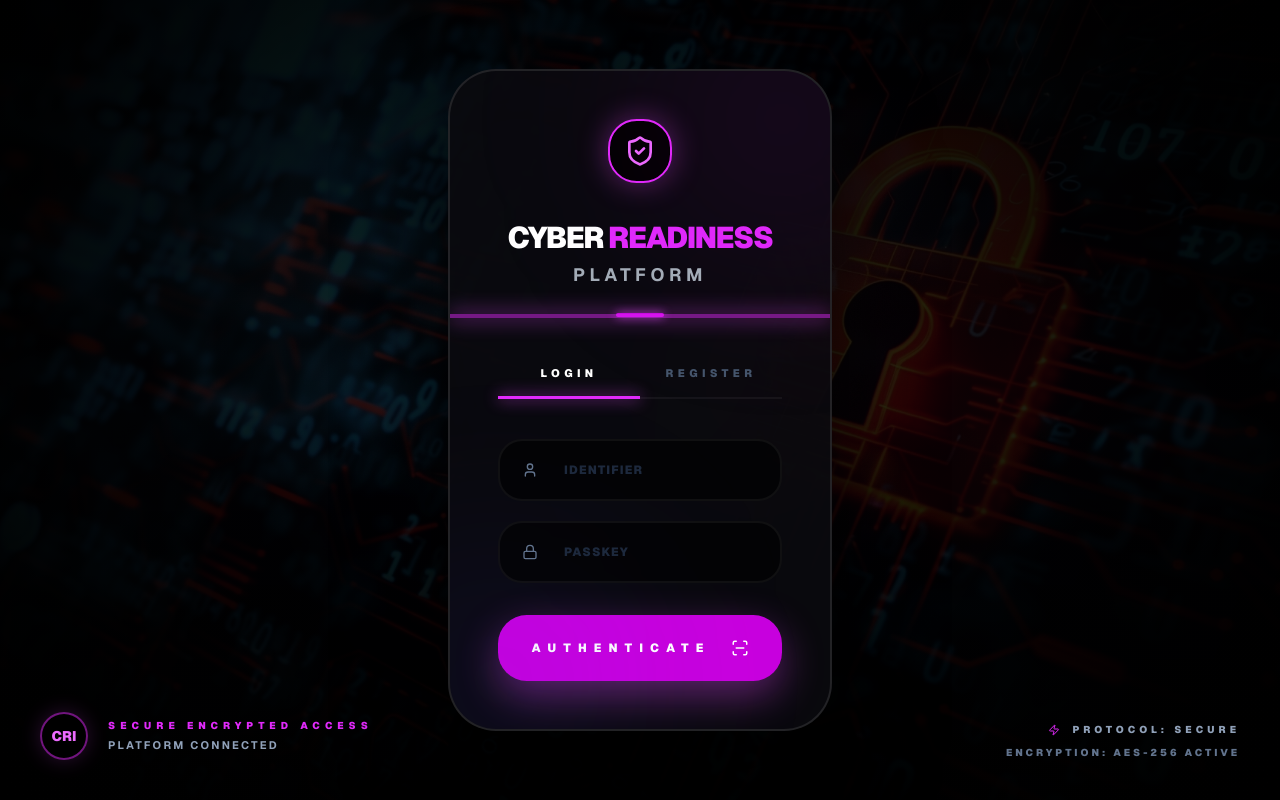
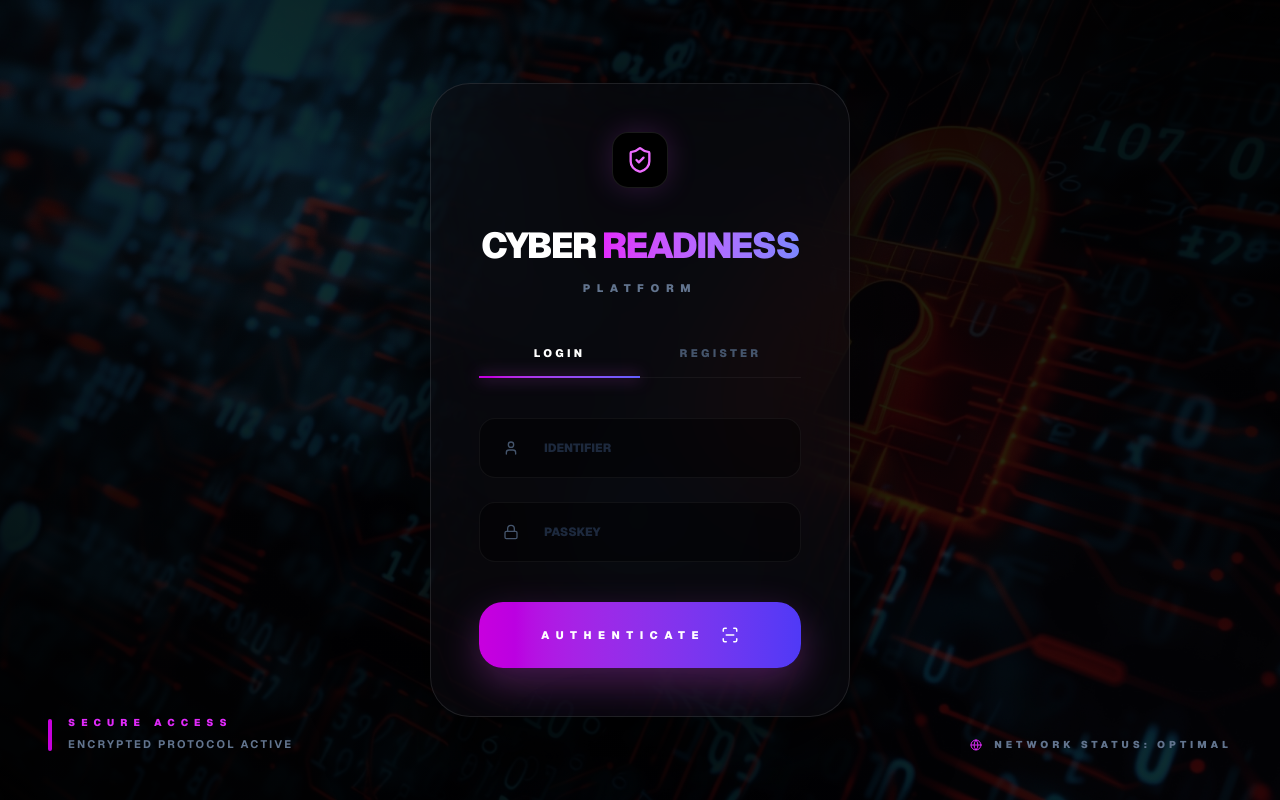
Before and after one commit to Edwinn1711/cyber-backend, a Next.js app: page / in a window 1280 px wide. Built offline with nearby package versions, Linux system fonts and the light colour scheme.

Commit message:
UI LUXURY UPDATE: Full centered layout, improved contrast, and premium branding

```diff
--- a/app/(loginregister)/page.tsx
+++ b/app/(loginregister)/page.tsx
@@ -2,33 +2,34 @@
 import React, { useState, useEffect } from 'react'
 import { useRouter } from 'next/navigation'
 import { motion, AnimatePresence, useMotionValue, useSpring, useTransform } from 'framer-motion'
+// --- IMPORT IKON AUDITED ---
 import {
   ShieldCheck, User, Lock, ScanLine, AlertTriangle, Fingerprint,
-  MapPin, Calendar, CheckCircle2, Database, Server, Zap, ShieldAlert
+  MapPin, Calendar, CheckCircle2, Zap, ShieldAlert, Globe
 } from 'lucide-react'
 
 // --- ASSET GALAXY HD ---
 const CYBER_ASSETS = ["/bg/cyber1.jpg", "/bg/cyber2.jpg", "/bg/cyber3.jpg", "/bg/cyber4.jpg", "/bg/cyber5.jpg"];
 const AVAILABLE_CLASSES = ["X MIPA 1", "X IPS 1", "XI TKJ 1", "XI RPL 1", "XII MIPA 2", "XII DKV 1"];
 
-// --- BACKGROUND BERSIH ELEGAN & STABIL (DEEP CONTRAST) ---
+// --- BACKGROUND ENGINE (DEEP OBSIDIAN) ---
 const PersistentUniverse = React.memo(({ bgIdx }: { bgIdx: number }) => {
   return (
-    <div className="fixed inset-0 z-0 overflow-hidden bg-[#020106]">
+    <div className="fixed inset-0 z-0 overflow-hidden bg-[#020205]">
       <AnimatePresence mode="wait">
         <motion.img
           key={bgIdx}
           src={CYBER_ASSETS[bgIdx]}
           initial={{ opacity: 0, scale: 1.1 }}
-          animate={{ opacity: 0.25, scale: 1 }}
+          animate={{ opacity: 0.18, scale: 1 }}
           exit={{ opacity: 0 }}
-          transition={{ duration: 3, ease: "easeInOut" }}
-          className="absolute inset-0 w-full h-full object-cover pointer-events-none mix-blend-lighten"
+          transition={{ duration: 4 }}
+          className="absolute inset-0 w-full h-full object-cover pointer-events-none mix-blend-screen"
         />
       </AnimatePresence>
-      <div className="absolute inset-0 bg-gradient-to-b from-black/40 via-transparent to-black/90 pointer-events-none" />
-      <div className="absolute inset-0 bg-grid-static opacity-[0.05] pointer-events-none" />
-      <div className="absolute inset-0 bg-[radial-gradient(circle_at_center,transparent_0%,#000000_100%)] pointer-events-none" />
+      {/* Overlay Netral Mewah */}
+      <div className="absolute inset-0 bg-gradient-to-tr from-black via-transparent to-black opacity-80" />
+      <div className="absolute inset-0 bg-grid-static opacity-[0.03]" />
     </div>
   );
 });
@@ -50,13 +51,12 @@ export default function CyberLoginGateway() {
   const [errorMessage, setErrorMessage] = useState('');
 
   // ====================================================================
-  // LOGIKA 3D PARALLAX TILT
+  // LOGIKA 3D PARALLAX (HALUS & PREMIUM)
   // ====================================================================
   const mouseX = useMotionValue(0);
   const mouseY = useMotionValue(0);
-
-  const rotateX = useSpring(useTransform(mouseY, [-0.5, 0.5], [10, -10]), { stiffness: 100, damping: 20 });
-  const rotateY = useSpring(useTransform(mouseX, [-0.5, 0.5], [-10, 10]), { stiffness: 100, damping: 20 });
+  const rotateX = useSpring(useTransform(mouseY, [-0.5, 0.5], [7, -7]), { stiffness: 120, damping: 25 });
+  const rotateY = useSpring(useTransform(mouseX, [-0.5, 0.5], [-7, 7]), { stiffness: 120, damping: 25 });
 
   useEffect(() => {
     const handleMouseMove = (e: MouseEvent) => {
@@ -68,17 +68,13 @@ export default function CyberLoginGateway() {
   }, [mouseX, mouseY]);
 
   useEffect(() => {
-    const interval = setInterval(() => setBgIdx(p => (p + 1) % CYBER_ASSETS.length), 8000);
+    const interval = setInterval(() => setBgIdx(p => (p + 1) % CYBER_ASSETS.length), 10000);
     return () => clearInterval(interval);
   }, []);
 
-  // ====================================================================
-  // FUNGSI AUTHENTICATE
-  // ====================================================================
   const handleAuthenticate = async (e: React.FormEvent) => {
     e.preventDefault();
-    if (!username || !password) { setErrorMessage("Mandatory fields missing."); setStatus('error'); return; }
-    if (activeTab === 'REGISTER' && (!asal || !tanggalLahir)) { setErrorMessage("Complete all fields."); setStatus('error'); return; }
+    if (!username || !password) { setErrorMessage("Mandatory identity required."); setStatus('error'); return; }
 
     setStatus('loading');
     try {
@@ -94,135 +90,128 @@ export default function CyberLoginGateway() {
       });
 
       const data = await res.json();
-
       if (res.ok) {
         localStorage.setItem('user', JSON.stringify(data));
         setStatus('success');
-        const role = data.role || 'siswa';
-        setTimeout(() => router.push(role === 'guru' || role === 'admin' ? '/guru' : '/siswa'), 1500);
+        setTimeout(() => router.push(data.role === 'guru' || data.role === 'admin' ? '/guru' : '/siswa'), 1500);
       } else {
         setErrorMessage(data.detail || "Authentication Failed.");
         setStatus('error');
-        setTimeout(() => setStatus('idle'), 3000);
       }
-    } catch (error) {
+    } catch (e) {
       setErrorMessage("Gateway Connection Failed.");
       setStatus('error');
-      setTimeout(() => setStatus('idle'), 3000);
     }
   };
 
   return (
-    <div className="flex items-center justify-center min-h-screen w-full bg-black text-slate-100 overflow-hidden font-sans selection:bg-fuchsia-500/30 relative perspective-[1200px]">
+    <div className="flex items-center justify-center min-h-screen w-full bg-[#020205] text-slate-100 overflow-hidden font-sans selection:bg-fuchsia-500/30 relative perspective-[1500px]">
       <PersistentUniverse bgIdx={bgIdx} />
 
-      {/* Ornamen Teks Kiri Bawah (Version V2.1 REMOVED) */}
-      <div className="absolute bottom-10 left-10 z-10 hidden md:flex items-center gap-5">
-        <div className="w-12 h-12 border-2 border-fuchsia-500/50 rounded-full flex items-center justify-center bg-black/80 backdrop-blur-md shadow-[0_0_20px_rgba(217,70,239,0.2)]">
-           <span className="font-black text-fuchsia-400 text-sm">CRI</span>
-        </div>
-        <div>
-          <p className="text-[10px] font-black text-fuchsia-500 tracking-[0.5em] uppercase">SECURE ENCRYPTED ACCESS</p>
-          <p className="text-[11px] font-bold text-slate-400 tracking-[0.2em] uppercase mt-1">PLATFORM CONNECTED</p>
+      {/* FOOTER KIRI (CLEAN & PRO) */}
+      <div className="absolute bottom-12 left-12 z-10 hidden md:block">
+        <div className="flex items-center gap-4">
+           <div className="w-1 h-8 bg-fuchsia-600 rounded-full" />
+           <div>
+             <p className="text-[10px] font-black text-fuchsia-500 tracking-[0.6em] uppercase leading-none">SECURE ACCESS</p>
+             <p className="text-[11px] font-bold text-slate-500 tracking-[0.2em] uppercase mt-2">ENCRYPTED PROTOCOL ACTIVE</p>
+           </div>
         </div>
       </div>
 
-      {/* Ornamen Teks Kanan Bawah */}
-      <div className="absolute bottom-10 right-10 text-right z-10 hidden md:block">
-        <p className="text-[10px] font-black text-slate-400 tracking-[0.4em] uppercase flex items-center justify-end gap-3"><Zap size={12} className="text-fuchsia-500"/> PROTOCOL: SECURE</p>
-        <p className="text-[10px] font-black text-slate-500 tracking-[0.3em] uppercase mt-2">ENCRYPTION: AES-256 ACTIVE</p>
+      {/* FOOTER KANAN */}
+      <div className="absolute bottom-12 right-12 text-right z-10 hidden md:block">
+        <p className="text-[10px] font-black text-slate-500 tracking-[0.4em] uppercase flex items-center justify-end gap-3">
+          <Globe size={12} className="text-fuchsia-500 animate-pulse" /> NETWORK STATUS: OPTIMAL
+        </p>
       </div>
 
-      {/* KARTU LOGIN UTAMA (HIGH CONTRAST & MEGAH) */}
+      {/* KARTU UTAMA - KOTAK PERSEGI MEWAH DI TENGAH */}
       <motion.div
-        initial={{ opacity: 0, y: 30 }}
-        animate={{ opacity: 1, y: 0 }}
-        transition={{ duration: 0.8 }}
+        initial={{ opacity: 0, scale: 0.95 }}
+        animate={{ opacity: 1, scale: 1 }}
+        transition={{ duration: 1 }}
         style={{ rotateX, rotateY, transformStyle: "preserve-3d" }}
-        className="relative z-10 w-full max-w-sm mx-4 bg-[#0a0a0f]/90 backdrop-blur-[60px] border-2 border-white/10 rounded-[3rem] p-12 shadow-[0_50px_100px_rgba(0,0,0,0.9)] my-8 overflow-hidden group"
+        className="relative z-10 w-full max-w-[420px] mx-4 bg-[#0a0a0f]/60 backdrop-blur-[40px] border border-white/10 rounded-[2.5rem] p-12 shadow-[0_30px_100px_rgba(0,0,0,0.8)] overflow-hidden group"
       >
-        {/* Glow Effects */}
-        <div className="absolute -top-20 -right-20 w-64 h-64 bg-fuchsia-600/10 blur-[100px] rounded-full" />
-        <div className="absolute -bottom-20 -left-20 w-64 h-64 bg-indigo-600/10 blur-[100px] rounded-full" />
+        {/* Glow di bawah kartu agar terlihat melayang */}
+        <div className="absolute -bottom-10 left-1/2 -translate-x-1/2 w-48 h-2 bg-fuchsia-500/20 blur-2xl rounded-full" />
 
-        {/* Holographic Scan Line */}
-        <div className="absolute top-0 left-0 w-full h-1 bg-fuchsia-500/50 shadow-[0_0_20px_#d946ef] animate-scan z-20" />
-
-        <div className="mx-auto w-16 h-16 bg-black border-2 border-fuchsia-500 rounded-[1.8rem] flex items-center justify-center mb-10 shadow-[0_0_30px_rgba(217,70,239,0.4)] transform group-hover:scale-110 transition-all duration-700">
-          <ShieldCheck className="text-fuchsia-400" size={32} />
+        <div className="mx-auto w-14 h-14 bg-black border border-white/10 rounded-2xl flex items-center justify-center mb-10 shadow-[0_0_30px_rgba(217,70,239,0.2)]">
+          <ShieldCheck className="text-fuchsia-400" size={28} />
         </div>
 
         <div className="text-center mb-12">
-          <h1 className="text-3xl font-black text-white tracking-tighter uppercase leading-none">
-            CYBER <span className="text-fuchsia-500">READINESS</span>
+          <h1 className="text-4xl font-black text-white tracking-tighter uppercase leading-none">
+            CYBER <span className="text-transparent bg-clip-text bg-gradient-to-r from-fuchsia-500 to-indigo-400">READINESS</span>
           </h1>
-          <h2 className="text-lg font-bold text-slate-300 tracking-[0.25em] uppercase mt-2 opacity-80">PLATFORM</h2>
-          <div className="w-12 h-1 bg-fuchsia-600 mx-auto mt-6 rounded-full shadow-[0_0_10px_#d946ef]" />
+          <p className="text-[11px] font-black text-slate-500 tracking-[0.6em] uppercase mt-4">PLATFORM</p>
         </div>
 
-        {/* Tabs */}
-        <div className="flex border-b-2 border-white/5 mb-10 relative">
-          <button onClick={() => setActiveTab('LOGIN')} className={`flex-1 pb-4 text-[11px] font-black tracking-[0.4em] transition-all ${activeTab === 'LOGIN' ? 'text-white' : 'text-slate-600 hover:text-slate-400'}`}>LOGIN</button>
-          <button onClick={() => setActiveTab('REGISTER')} className={`flex-1 pb-4 text-[11px] font-black tracking-[0.4em] transition-all ${activeTab === 'REGISTER' ? 'text-white' : 'text-slate-600 hover:text-slate-400'}`}>REGISTER</button>
+        {/* Navigation Tabs */}
+        <div className="flex border-b border-white/5 mb-10 relative">
+          <button onClick={() => setActiveTab('LOGIN')} className={`flex-1 pb-4 text-[11px] font-black tracking-[0.3em] transition-all uppercase ${activeTab === 'LOGIN' ? 'text-white' : 'text-slate-600 hover:text-slate-400'}`}>Login</button>
+          <button onClick={() => setActiveTab('REGISTER')} className={`flex-1 pb-4 text-[11px] font-black tracking-[0.3em] transition-all uppercase ${activeTab === 'REGISTER' ? 'text-white' : 'text-slate-600 hover:text-slate-400'}`}>Register</button>
           <motion.div
             animate={{ x: activeTab === 'LOGIN' ? '0%' : '100%' }}
-            className="absolute bottom-[-2px] h-[3px] w-1/2 bg-fuchsia-500 shadow-[0_0_15px_#d946ef]"
+            className="absolute bottom-[-1px] h-[2px] w-1/2 bg-gradient-to-r from-fuchsia-600 to-indigo-500 shadow-[0_0_15px_rgba(217,70,239,0.8)]"
           />
         </div>
 
-        <form onSubmit={handleAuthenticate} className="space-y-5">
+        <form onSubmit={handleAuthenticate} className="space-y-6">
 
           <div className="relative group">
-            <User size={16} className="absolute left-6 top-1/2 -translate-y-1/2 text-slate-500 group-focus-within:text-fuchsia-400 transition-colors" />
-            <input type="text" placeholder="IDENTIFIER" value={username} onChange={(e) => setUsername(e.target.value)} disabled={status === 'loading'} className="w-full bg-black/60 border-2 border-white/5 rounded-[1.5rem] py-5 pl-16 pr-6 text-[12px] font-black text-white tracking-widest outline-none focus:border-fuchsia-500 transition-all placeholder:text-slate-800" />
+            <User size={16} className="absolute left-6 top-1/2 -translate-y-1/2 text-slate-600 group-focus-within:text-fuchsia-500 transition-colors" />
+            <input
+              type="text"
+              placeholder="IDENTIFIER"
+              value={username}
+              onChange={(e) => setUsername(e.target.value)}
+              className="w-full bg-black/40 border border-white/5 rounded-2xl py-5 pl-16 pr-6 text-[12px] font-black text-white outline-none focus:border-fuchsia-500/50 transition-all placeholder:text-slate-800"
+            />
           </div>
 
           <div className="relative group">
-            <Lock size={16} className="absolute left-6 top-1/2 -translate-y-1/2 text-slate-500 group-focus-within:text-fuchsia-400 transition-colors" />
-            <input type="password" placeholder="PASSKEY" value={password} onChange={(e) => setPassword(e.target.value)} disabled={status === 'loading'} className="w-full bg-black/60 border-2 border-white/5 rounded-[1.5rem] py-5 pl-16 pr-6 text-[12px] font-black text-white tracking-widest outline-none focus:border-fuchsia-500 transition-all placeholder:text-slate-800" />
+            <Lock size={16} className="absolute left-6 top-1/2 -translate-y-1/2 text-slate-600 group-focus-within:text-fuchsia-500 transition-colors" />
+            <input
+              type="password"
+              placeholder="PASSKEY"
+              value={password}
+              onChange={(e) => setPassword(e.target.value)}
+              className="w-full bg-black/40 border border-white/5 rounded-2xl py-5 pl-16 pr-6 text-[12px] font-black text-white outline-none focus:border-fuchsia-500/50 transition-all placeholder:text-slate-800"
+            />
           </div>
 
           <AnimatePresence>
             {activeTab === 'REGISTER' && (
               <motion.div initial={{ height: 0, opacity: 0 }} animate={{ height: 'auto', opacity: 1 }} exit={{ height: 0, opacity: 0 }} className="space-y-5 pt-2 overflow-hidden">
-                <div className="relative">
-                   <MapPin size={16} className="absolute left-6 top-1/2 -translate-y-1/2 text-slate-500" />
-                   <input type="text" placeholder="ORIGIN CITY" value={asal} onChange={(e) => setAsal(e.target.value)} className="w-full bg-black/60 border-2 border-white/5 rounded-[1.5rem] py-5 pl-16 pr-6 text-[11px] font-black text-white outline-none focus:border-fuchsia-500 uppercase placeholder:text-slate-800" />
-                </div>
-                <div className="relative">
-                   <Calendar size={16} className="absolute left-6 top-1/2 -translate-y-1/2 text-slate-500" />
-                   <input type="date" value={tanggalLahir} onChange={(e) => setTanggalLahir(e.target.value)} style={{ colorScheme: 'dark' }} className="w-full bg-black/60 border-2 border-white/5 rounded-[1.5rem] py-5 pl-16 pr-6 text-[11px] font-black text-white outline-none focus:border-fuchsia-500" />
-                </div>
-                <div className="relative">
-                   <ShieldAlert size={16} className="absolute left-6 top-1/2 -translate-y-1/2 text-slate-500" />
-                   <select value={className} onChange={(e) => setClassName(e.target.value)} className="w-full bg-black/60 border-2 border-white/5 rounded-[1.5rem] py-5 pl-16 pr-6 text-[11px] font-black text-slate-200 outline-none focus:border-fuchsia-500 appearance-none uppercase cursor-pointer shadow-inner">
-                     {AVAILABLE_CLASSES.map(cls => <option key={cls} value={cls} className="bg-black text-white">{cls}</option>)}
-                   </select>
-                </div>
+                <input type="text" placeholder="ORIGIN CITY" value={asal} onChange={(e) => setAsal(e.target.value)} className="w-full bg-black/40 border border-white/5 rounded-2xl py-5 px-8 text-[11px] font-black text-white outline-none focus:border-fuchsia-500/50 uppercase placeholder:text-slate-800" />
+                <input type="date" value={tanggalLahir} onChange={(e) => setTanggalLahir(e.target.value)} style={{ colorScheme: 'dark' }} className="w-full bg-black/40 border border-white/5 rounded-2xl py-5 px-8 text-[11px] font-black text-white outline-none focus:border-fuchsia-500" />
+                <select value={className} onChange={(e) => setClassName(e.target.value)} className="w-full bg-black/40 border border-white/5 rounded-2xl py-5 px-8 text-[11px] font-black text-slate-400 outline-none focus:border-fuchsia-500 appearance-none uppercase cursor-pointer">
+                  {AVAILABLE_CLASSES.map(cls => <option key={cls} value={cls}>{cls}</option>)}
+                </select>
               </motion.div>
             )}
           </AnimatePresence>
 
           {status === 'error' && (
-            <motion.div initial={{ opacity: 0 }} animate={{ opacity: 1 }} className="flex items-center justify-center gap-3 p-4 rounded-2xl bg-red-500/10 border border-red-500/20 text-red-500 text-[10px] font-black tracking-widest uppercase">
+            <div className="flex items-center justify-center gap-3 p-4 rounded-xl bg-red-500/10 border border-red-500/20 text-red-500 text-[10px] font-black tracking-widest uppercase">
               <AlertTriangle size={14} /> {errorMessage}
-            </motion.div>
+            </div>
           )}
 
-          <button type="submit" disabled={status === 'loading'} className="w-full mt-8 py-6 bg-fuchsia-600 hover:bg-fuchsia-500 rounded-[1.8rem] font-black text-[12px] tracking-[0.6em] text-white shadow-[0_15px_40px_rgba(217,70,239,0.4)] transition-all uppercase flex items-center justify-center gap-5 hover:scale-[1.02] active:scale-95 disabled:opacity-50">
-             {status === 'loading' ? 'VERIFYING...' : 'AUTHENTICATE'} <ScanLine size={18} />
+          <button type="submit" disabled={status === 'loading'} className="w-full mt-10 py-6 bg-gradient-to-r from-fuchsia-600 to-indigo-600 hover:from-fuchsia-500 hover:to-indigo-500 text-white rounded-3xl font-black text-[11px] tracking-[0.6em] shadow-[0_15px_40px_rgba(217,70,239,0.3)] hover:shadow-[0_20px_50px_rgba(217,70,239,0.5)] transition-all uppercase flex items-center justify-center gap-4 disabled:opacity-50 group">
+             {status === 'loading' ? 'VERIFYING...' : 'AUTHENTICATE'} <ScanLine size={18} className="group-hover:rotate-90 transition-transform duration-500" />
           </button>
         </form>
       </motion.div>
 
       <style dangerouslySetInnerHTML={{ __html: `
         .bg-grid-static {
-          background-image: linear-gradient(to right, rgba(255, 255, 255, 0.05) 1px, transparent 1px),
-                            linear-gradient(to bottom, rgba(255, 255, 255, 0.05) 1px, transparent 1px);
-          background-size: 50px 50px;
+          background-image: linear-gradient(to right, rgba(255, 255, 255, 0.03) 1px, transparent 1px),
+                            linear-gradient(to bottom, rgba(255, 255, 255, 0.03) 1px, transparent 1px);
+          background-size: 60px 60px;
         }
-        @keyframes scan { 0% { top: 0%; opacity: 0; } 10% { opacity: 1; } 90% { opacity: 1; } 100% { top: 100%; opacity: 0; } }
-        .animate-scan { animation: scan 4s linear infinite; }
         ::selection { background: #d946ef; color: white; }
         input[type="date"]::-webkit-calendar-picker-indicator { filter: invert(1); opacity: 0.6; cursor: pointer; }
         input:-webkit-autofill { -webkit-box-shadow: 0 0 0 30px #0a0a0f inset !important; -webkit-text-fill-color: white !important; }
```
